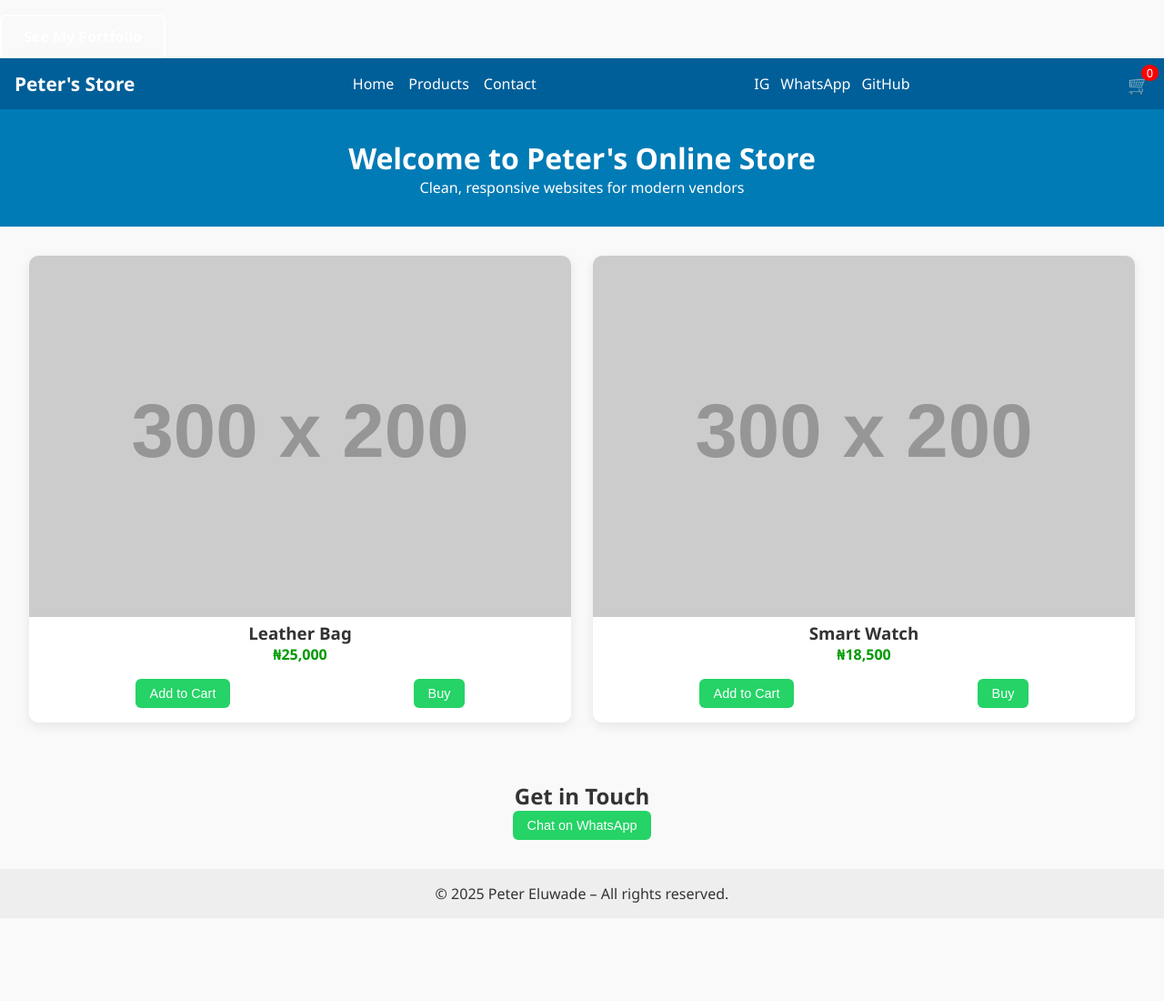
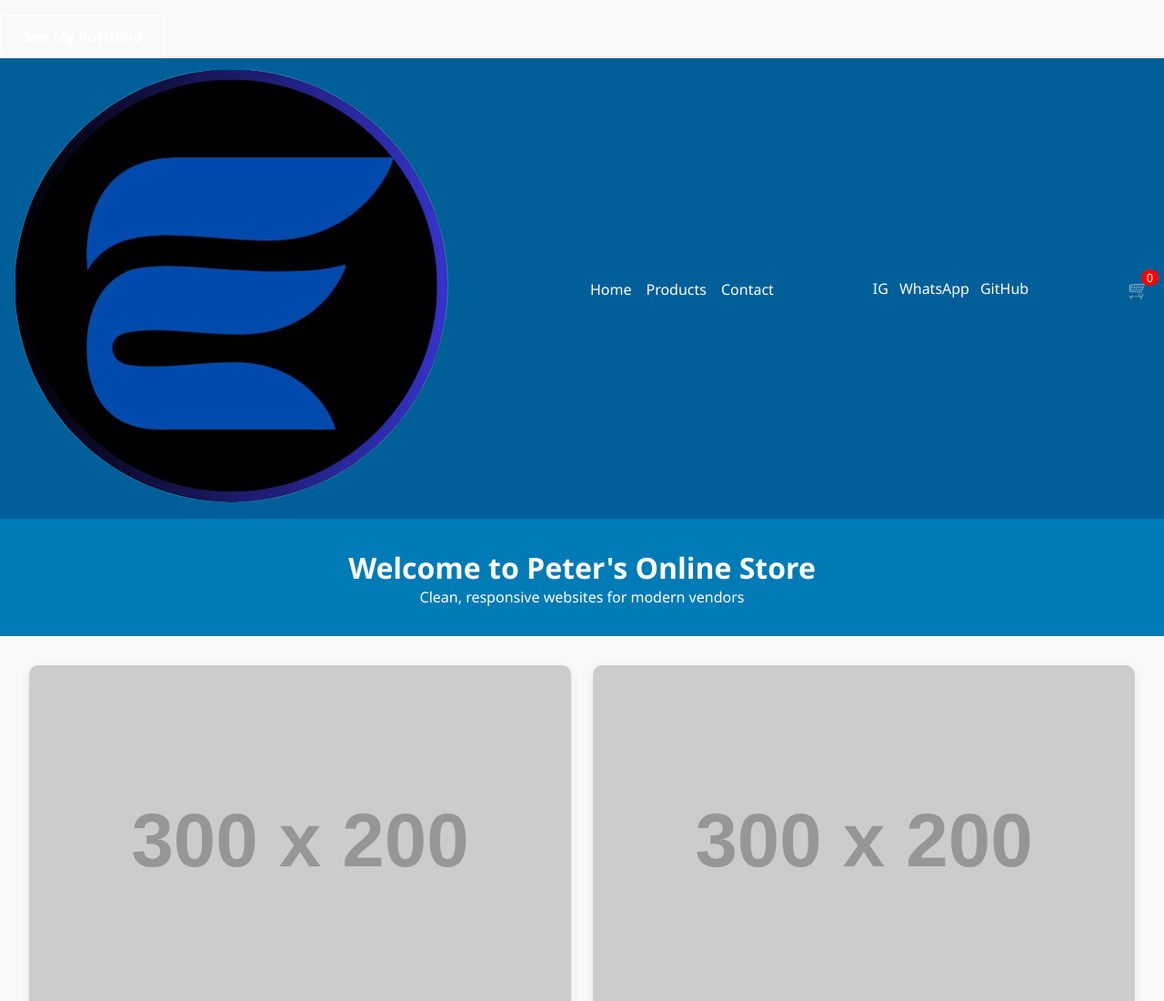
Before and after one commit to Peterlight123/peterstore, a plain HTML site: page index.html in a window 1280 px wide. Shown: the top 1100 px of the page at 91% size. Before the commit the page ends 1009 px from the top, so only its background shows below. Drawn offline with Linux system fonts and the light colour scheme; placeholder pictures from the web are drawn by us.

Commit message:
Update index.html

```diff
--- a/index.html
+++ b/index.html
@@ -12,7 +12,7 @@
 </head>
 <body>
   <nav>
-    <div class="logo">Peter's Store</div>
+    <div class="logo"><img src="img.png" alt="peter logo"></div>
     <ul class="nav-links">
       <li><a href="#home">Home</a></li>
       <li><a href="#products">Products</a></li>
```
